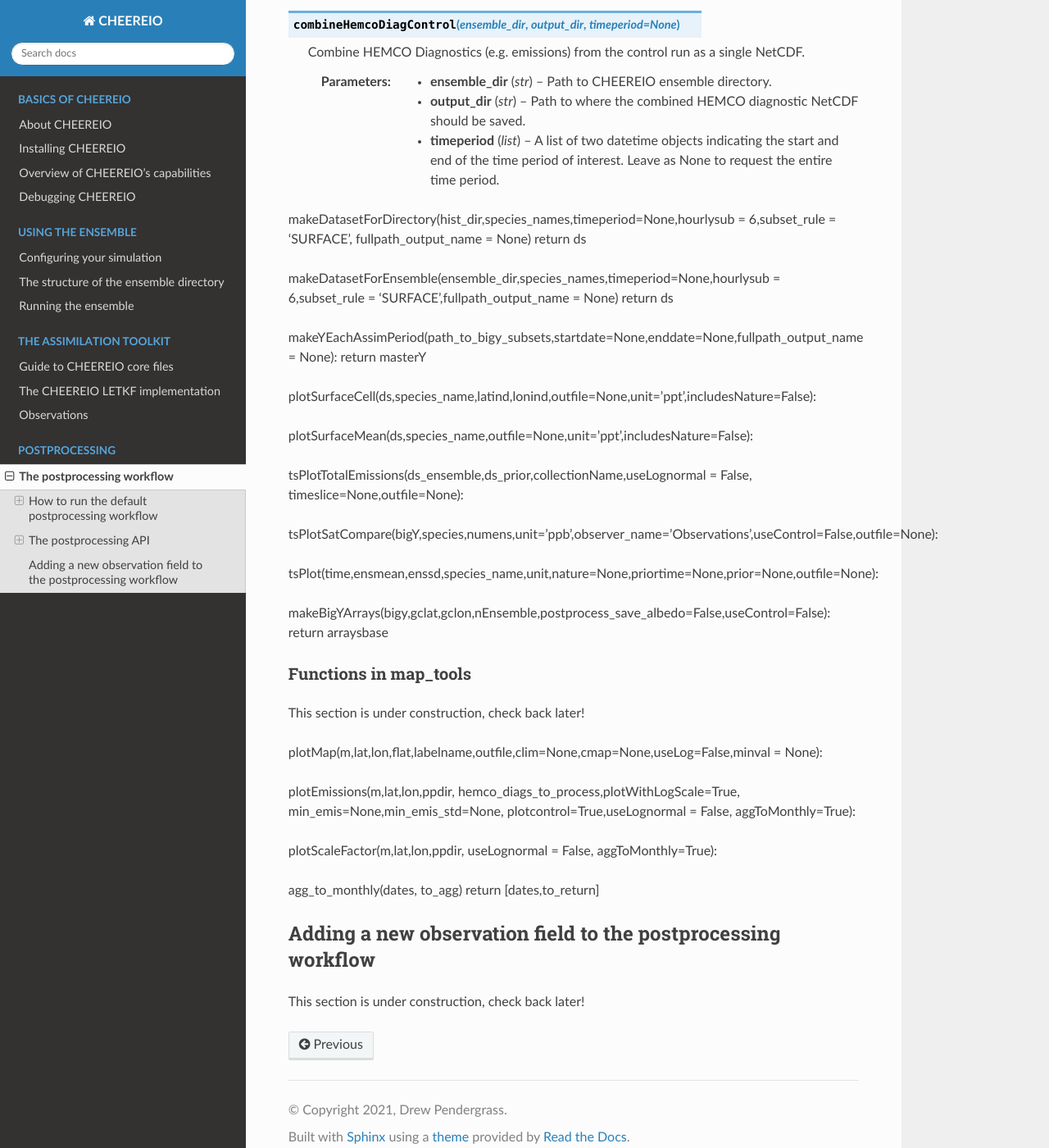
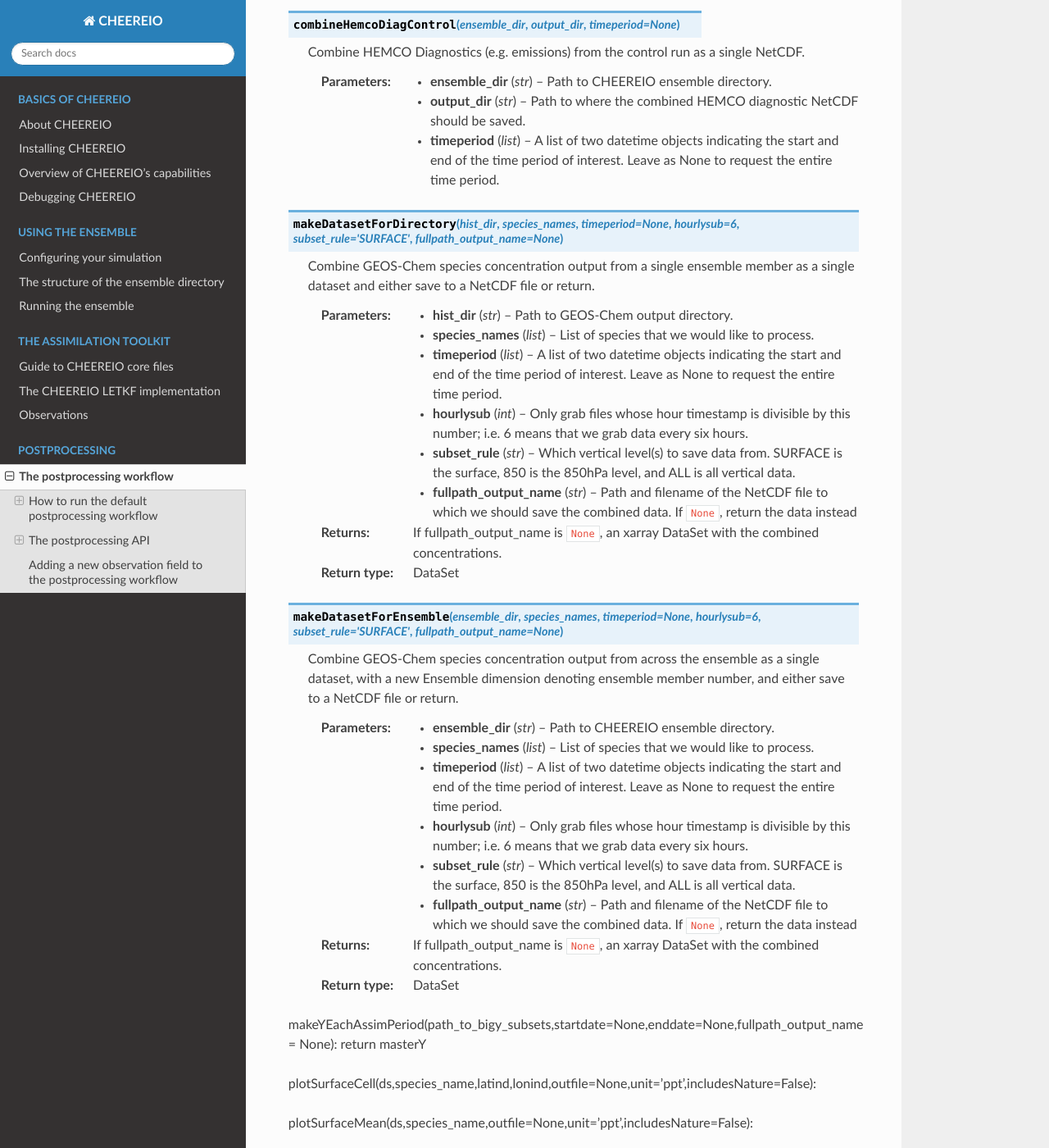
Before and after one commit to drewpendergrass/CHEEREIO, a Sphinx documentation site: the page built from docs/Postprocess-workflow.rst, in a window 1280 px wide and 1400 px high, scrolled down 2412 px. Shown: the whole window at 82% size. Built offline with Sphinx 7.4.7 and the Read the Docs theme 2.0.0, drawn with Linux system fonts in a browser that asks for light colours.

Commit message:
postprocess docs update

```diff
--- a/docs/Postprocess-workflow.rst
+++ b/docs/Postprocess-workflow.rst
@@ -89,12 +89,32 @@ Here is the documentation for the postprocessing toolkit. Users are especially l
    :param str output_dir: Path to where the combined HEMCO diagnostic NetCDF should be saved.
    :param list timeperiod: A list of two datetime objects indicating the start and end of the time period of interest. Leave as None to request the entire time period.
 
+.. py:function:: makeDatasetForDirectory(hist_dir,species_names,timeperiod=None,hourlysub = 6,subset_rule = 'SURFACE', fullpath_output_name = None)
 
-makeDatasetForDirectory(hist_dir,species_names,timeperiod=None,hourlysub = 6,subset_rule = 'SURFACE', fullpath_output_name = None)
-return ds
+   Combine GEOS-Chem species concentration output from a single ensemble member as a single dataset and either save to a NetCDF file or return.
 
-makeDatasetForEnsemble(ensemble_dir,species_names,timeperiod=None,hourlysub = 6,subset_rule = 'SURFACE',fullpath_output_name = None)
-return ds
+   :param str hist_dir: Path to GEOS-Chem output directory.
+   :param list species_names: List of species that we would like to process.
+   :param list timeperiod: A list of two datetime objects indicating the start and end of the time period of interest. Leave as None to request the entire time period.
+   :param int hourlysub: Only grab files whose hour timestamp is divisible by this number; i.e. 6 means that we grab data every six hours.
+   :param str subset_rule: Which vertical level(s) to save data from. SURFACE is the surface, 850 is the 850hPa level, and ALL is all vertical data.
+   :param str fullpath_output_name: Path and filename of the NetCDF file to which we should save the combined data. If ``None``, return the data instead
+   :return: If fullpath_output_name is ``None``, an xarray DataSet with the combined concentrations.
+   :rtype: DataSet
+
+
+.. py:function:: makeDatasetForEnsemble(ensemble_dir,species_names,timeperiod=None,hourlysub = 6,subset_rule = 'SURFACE', fullpath_output_name = None)
+
+   Combine GEOS-Chem species concentration output from across the ensemble as a single dataset, with a new Ensemble dimension denoting ensemble member number, and either save to a NetCDF file or return.
+
+   :param str ensemble_dir: Path to CHEEREIO ensemble directory.
+   :param list species_names: List of species that we would like to process.
+   :param list timeperiod: A list of two datetime objects indicating the start and end of the time period of interest. Leave as None to request the entire time period.
+   :param int hourlysub: Only grab files whose hour timestamp is divisible by this number; i.e. 6 means that we grab data every six hours.
+   :param str subset_rule: Which vertical level(s) to save data from. SURFACE is the surface, 850 is the 850hPa level, and ALL is all vertical data.
+   :param str fullpath_output_name: Path and filename of the NetCDF file to which we should save the combined data. If ``None``, return the data instead
+   :return: If fullpath_output_name is ``None``, an xarray DataSet with the combined concentrations.
+   :rtype: DataSet
 
 makeYEachAssimPeriod(path_to_bigy_subsets,startdate=None,enddate=None,fullpath_output_name = None):
 return masterY
```
